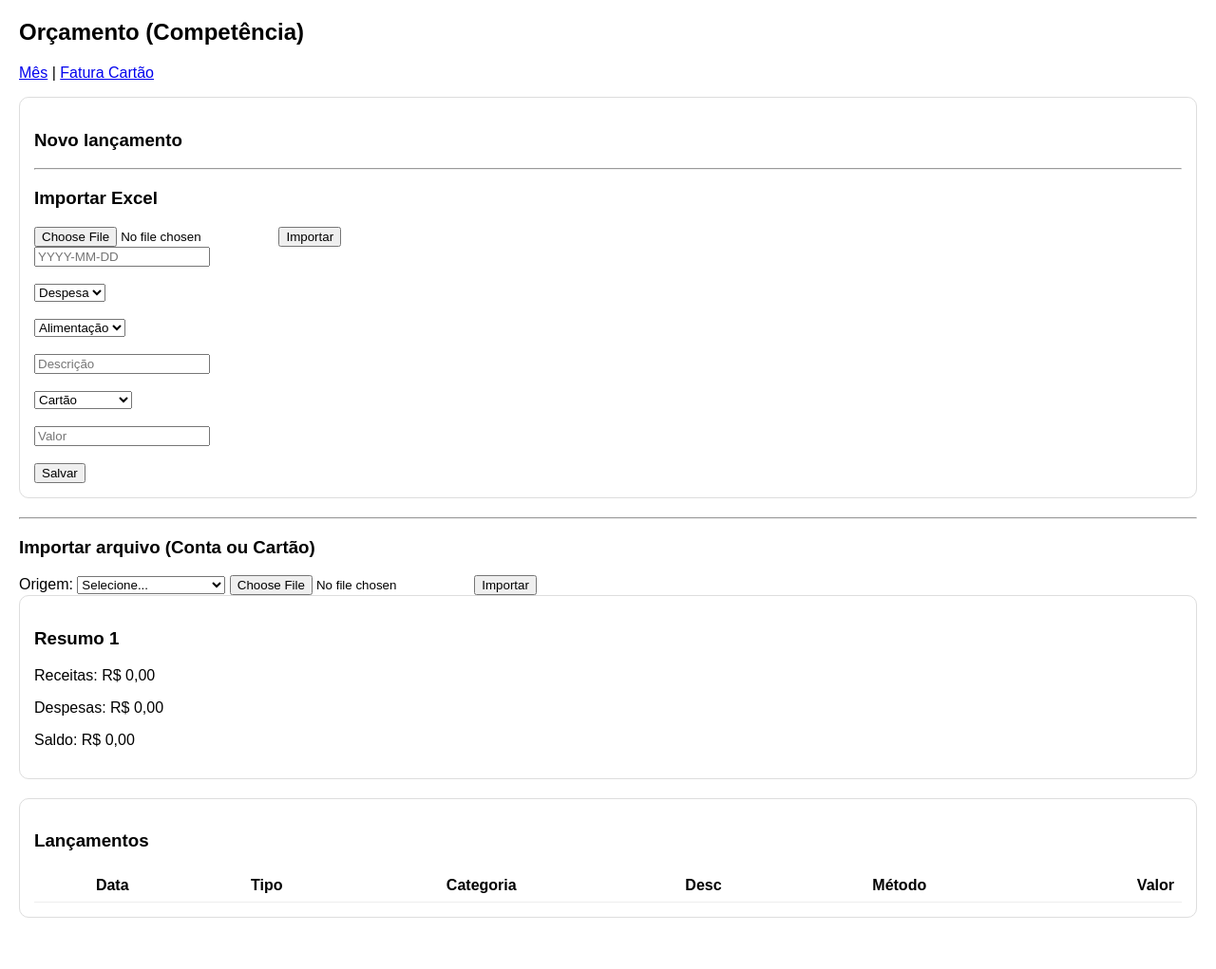
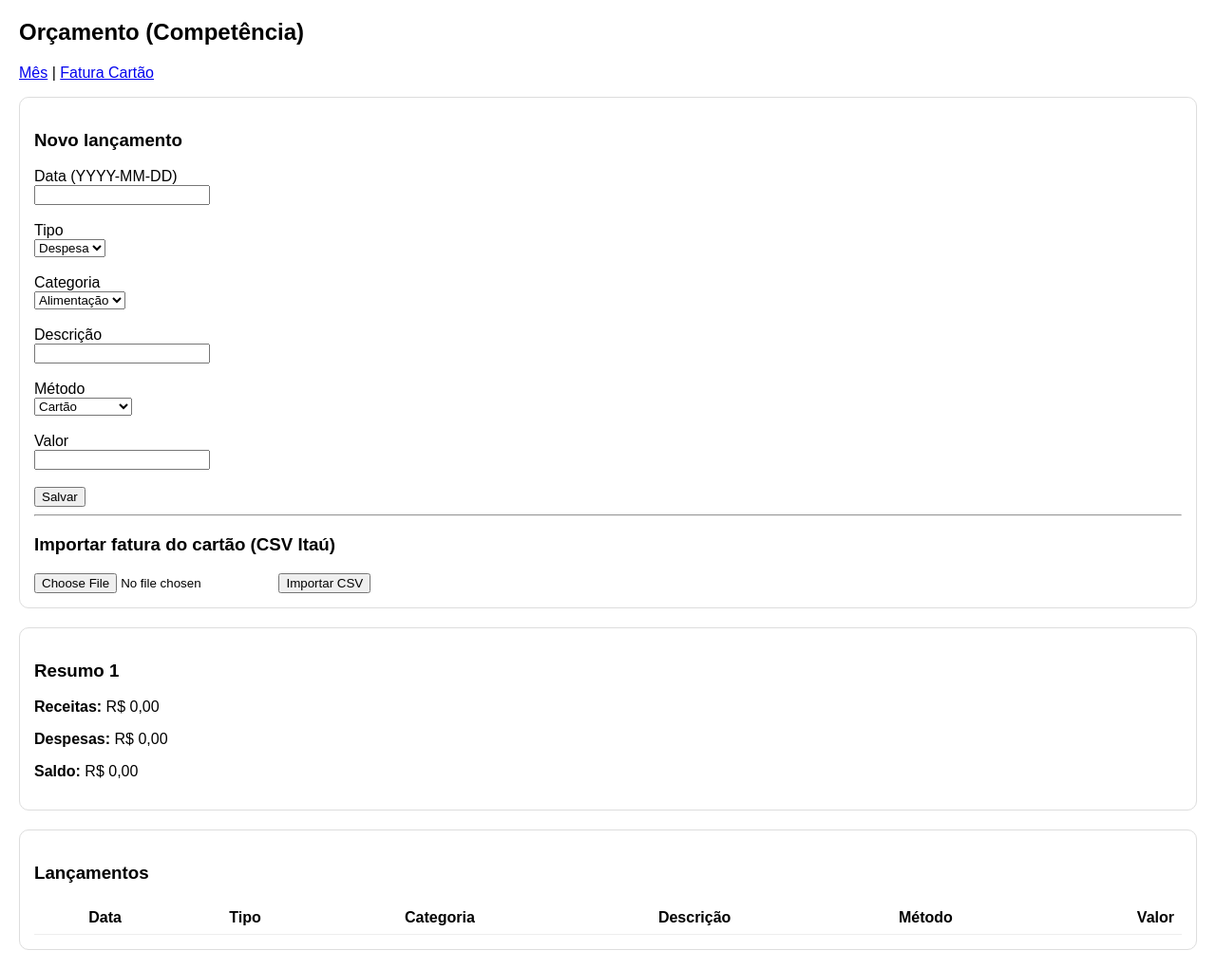
Before and after one commit to vicentecaf-dot/Controle-Financeiro-1, a Flask app: page /month/1 in a window 1280 px wide. Shown: the whole page at 95% size. Before the commit the page ends 967 px from the top, so only its background shows below. Run offline with Flask 3, Linux system fonts and the light colour scheme; data comes from the database, SQL or seed files in the repository; data that the repository does not hold is empty.

Commit message:
Refactor month.html forms and improve layout
Updated form fields and labels for better clarity and organization. Added a new form for importing card invoices.

```diff
--- a/templates/month.html
+++ b/templates/month.html
@@ -3,78 +3,90 @@
 
 <div class="card">
   <h3>Novo lançamento</h3>
-  <hr>
-<h3>Importar Excel</h3>
-<form method="post" action="/import" enctype="multipart/form-data">
-  <input type="file" name="file" required>
-  <button>Importar</button>
-</form>
+
   <form method="post" action="/add">
-<input name="competence_date" placeholder="YYYY-MM-DD" required><br><br>
+    <label>Data (YYYY-MM-DD)</label><br>
+    <input name="competence_date" required><br><br>
 
+    <label>Tipo</label><br>
     <select name="type">
       {% for t in types %}
-<option>{{t}}</option>
+      <option value="{{t}}">{{t}}</option>
       {% endfor %}
     </select><br><br>
 
+    <label>Categoria</label><br>
     <select name="category">
       {% for c in categories %}
-<option>{{c}}</option>
+      <option value="{{c}}">{{c}}</option>
       {% endfor %}
     </select><br><br>
 
-<input name="description" placeholder="Descrição" required><br><br>
+    <label>Descrição</label><br>
+    <input name="description" required><br><br>
 
+    <label>Método</label><br>
     <select name="payment_method">
       {% for m in payment_methods %}
-<option>{{m}}</option>
+      <option value="{{m}}">{{m}}</option>
       {% endfor %}
     </select><br><br>
 
-<input name="amount" placeholder="Valor" required><br><br>
+    <label>Valor</label><br>
+    <input name="amount" required><br><br>
 
-<button>Salvar</button>
+    <button type="submit">Salvar</button>
   </form>
-</div>
 
   <hr>
-<h3>Importar arquivo (Conta ou Cartão)</h3>
 
-<form method="post" action="/import" enctype="multipart/form-data">
-  <label>Origem:</label>
-  <select name="source" required>
-    <option value="">Selecione...</option>
-    <option value="conta">Conta corrente (Excel)</option>
-    <option value="cartao">Cartão (CSV/Excel)</option>
-  </select>
+  <h3>Importar fatura do cartão (CSV Itaú)</h3>
 
-  <input type="file" name="file" required>
-  <button type="submit">Importar</button>
+  <form method="post" action="/import-card" enctype="multipart/form-data">
+    <input type="file" name="file" accept=".csv" required>
+    <button type="submit">Importar CSV</button>
   </form>
+
+</div>
 
 <div class="card">
   <h3>Resumo {{ ym }}</h3>
-<p>Receitas: {{ brl(income) }}</p>
-<p>Despesas: {{ brl(expense) }}</p>
-<p>Saldo: {{ brl(balance) }}</p>
+
+  <p><strong>Receitas:</strong> {{ brl(income) }}</p>
+  <p><strong>Despesas:</strong> {{ brl(expense) }}</p>
+  <p><strong>Saldo:</strong> {{ brl(balance) }}</p>
 </div>
 
 <div class="card">
   <h3>Lançamentos</h3>
+
   <table>
-<tr><th>Data</th><th>Tipo</th><th>Categoria</th><th>Desc</th><th>Método</th><th class="right">Valor</th></tr>
+    <thead>
+      <tr>
+        <th>Data</th>
+        <th>Tipo</th>
+        <th>Categoria</th>
+        <th>Descrição</th>
+        <th>Método</th>
+        <th style="text-align:right;">Valor</th>
+      </tr>
+    </thead>
+    <tbody>
       {% for t in txs %}
       <tr>
-<td>{{t["competence_date"]}}</td>
-<td>{{t["type"]}}</td>
-<td>{{t["category"]}}</td>
-<td>{{t["description"]}}</td>
-<td>{{t["payment_method"]}}</td>
-<td class="right">{{ brl(t["amount_cents"]) }}</td>
+        <td>{{ t["competence_date"] }}</td>
+        <td>{{ t["type"] }}</td>
+        <td>{{ t["category"] }}</td>
+        <td>{{ t["description"] }}</td>
+        <td>{{ t["payment_method"] }}</td>
+        <td style="text-align:right;">
+          {{ brl(t["amount_cents"]) }}
+        </td>
       </tr>
       {% endfor %}
+    </tbody>
   </table>
+
 </div>
 
 {% endblock %}
```
Lines whose indentation alone changed are shown as unchanged.
